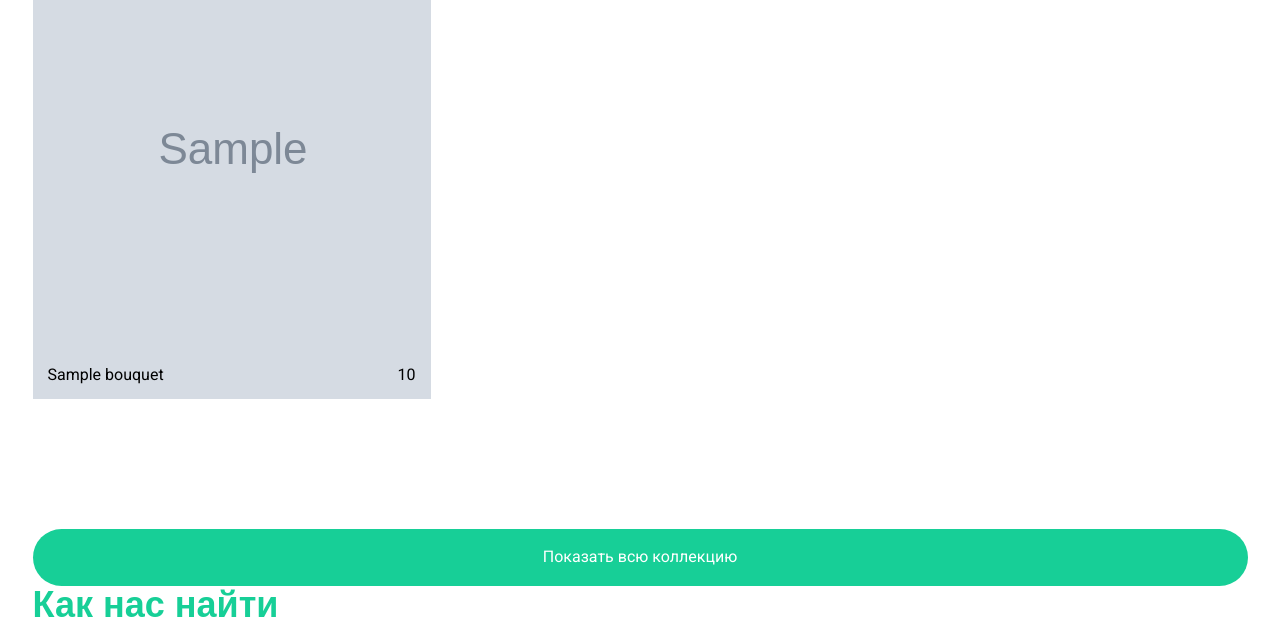
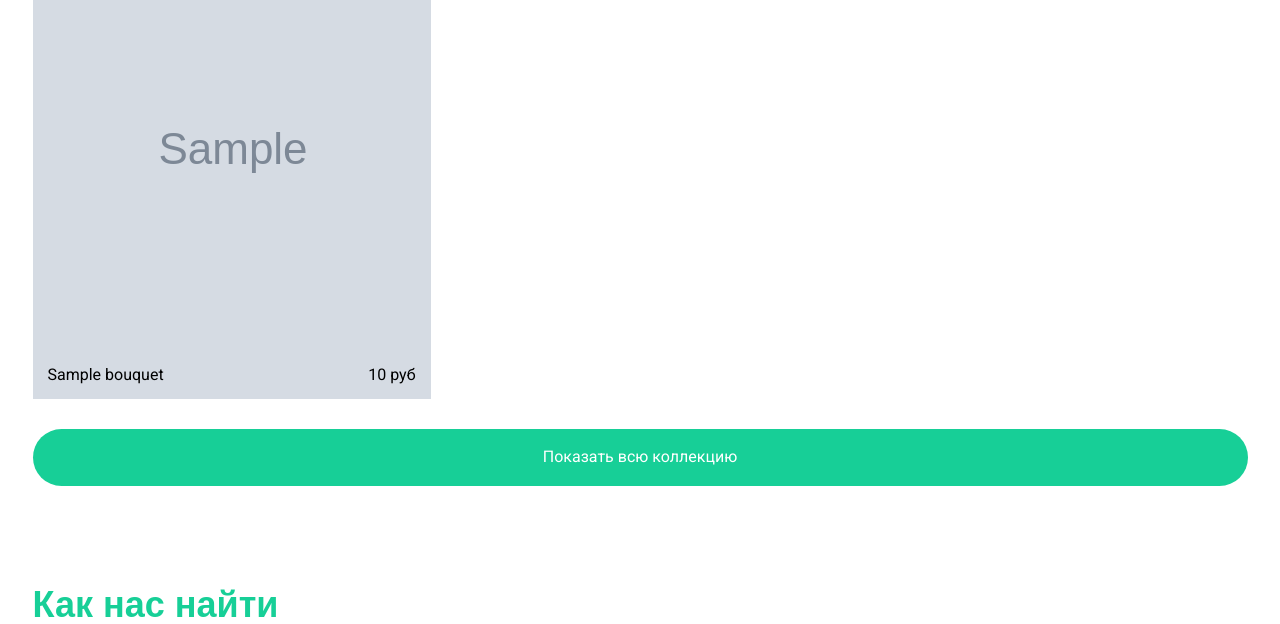
Before and after one commit to Jaggmort/flowers_shop, a Django app: page / in a window 1280 px wide. Shown: the part 861-1485 px from the top of the page. Run offline with Django 4.2, Linux system fonts and the light colour scheme; tables that the repository leaves empty hold one stand-in row (values such as "Sample post"); grey boxes marked "Sample" are stand-in pictures; parts of the project's set-up code (start-up, migrations or seed data) failed here and were passed over; some web fonts are replaced.

Commit message:
Исправлена верстка

```diff
--- a/templates/index.html
+++ b/templates/index.html
@@ -34,16 +34,16 @@ Flower Shop
 						href="{% url 'bouquet_detail' bouquet.slug %}">
 							<div class="catalog__item_text recommended__block_elems ficb">
 								<span class="recommended__block_intro"> {{ bouquet.title }} </span>
-								<span class="recommended__block_price"> {{ bouquet.price|floatformat:0 }} </span>
+								<span class="recommended__block_price"> {{ bouquet.price|floatformat:0 }} руб</span>
 							</div>
 						</a>
 					{% endfor %}
 				</div>
+				<a href="{% url 'catalog' %}">
+					<button class="btn recommended__btn">Показать всю коллекцию</button>
+				</a>
 			</div>
 
-			<a href="{% url 'catalog' %}">
-				<button class="btn recommended__btn">Показать всю коллекцию</button>
-			</a>
 
 		</div>
 	</div>
```
